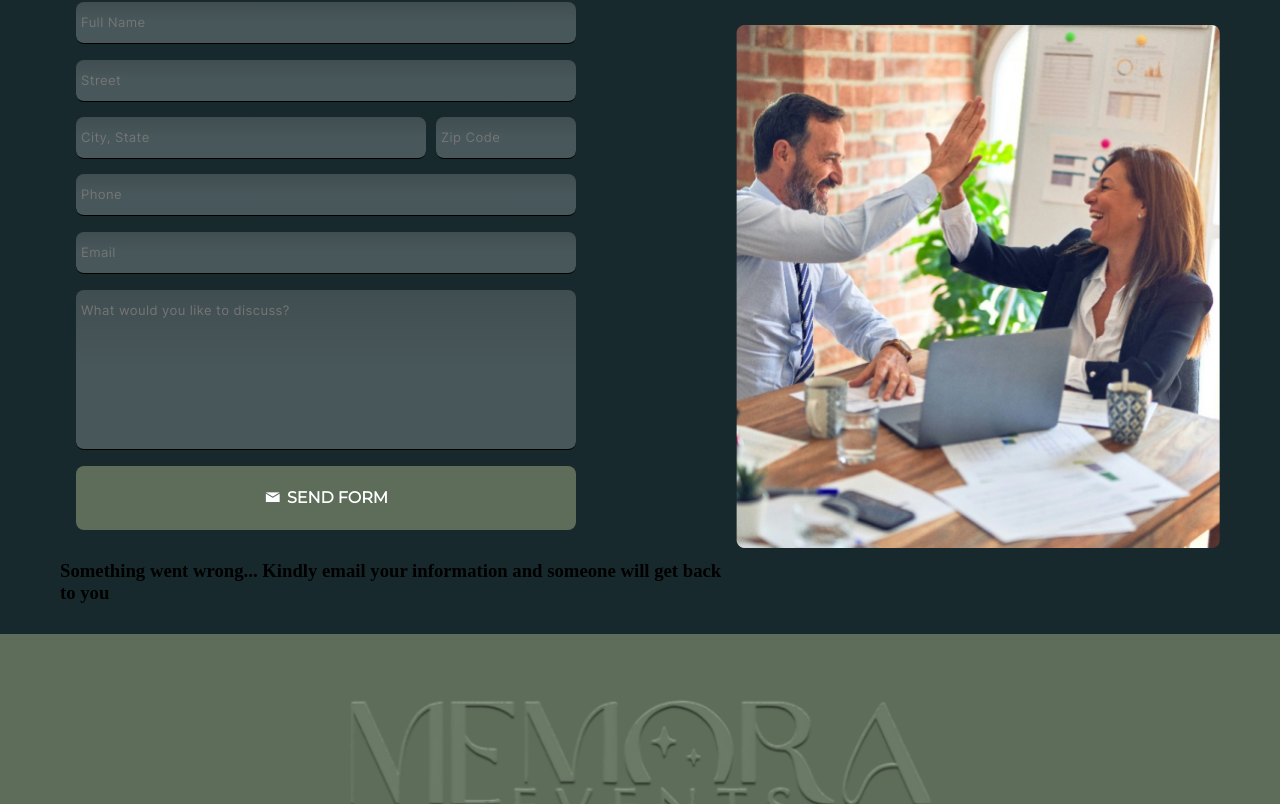
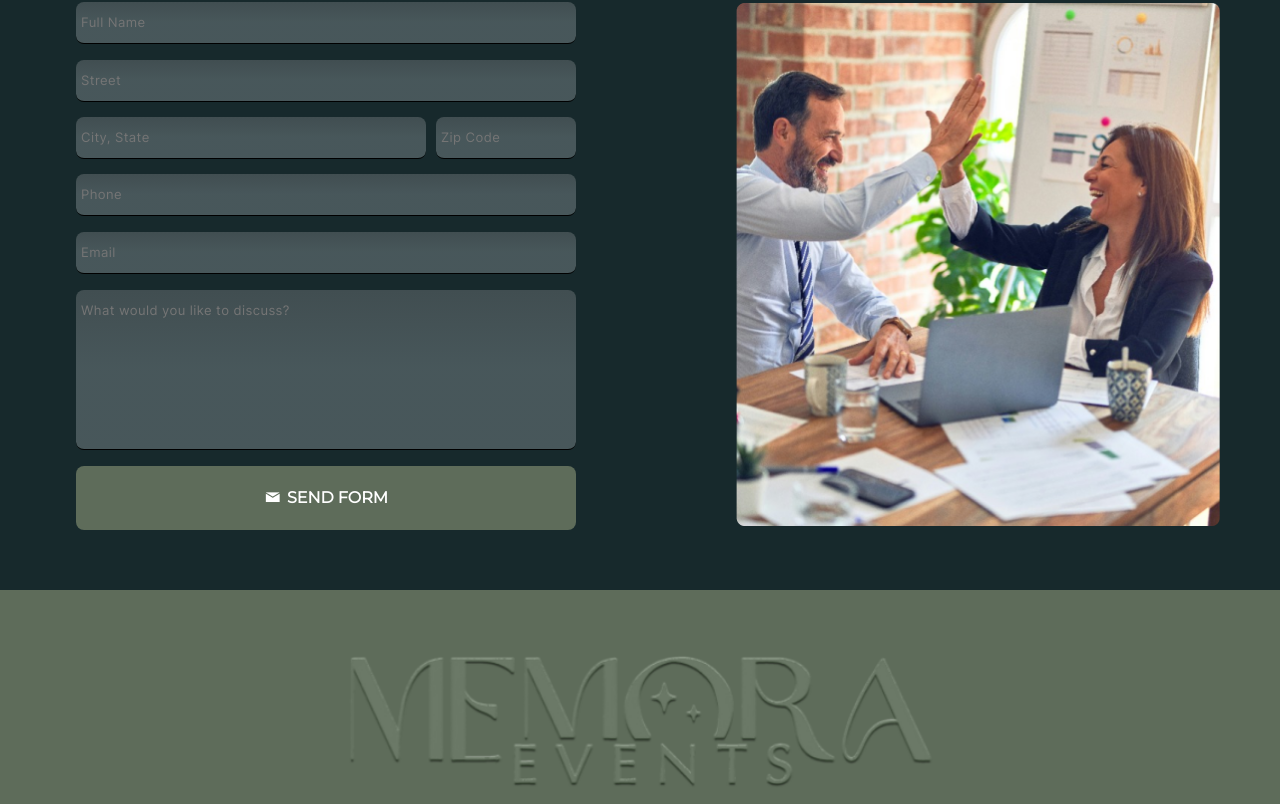
Before and after one commit to V-School-Module-7/memora, a React (Vite) app in the folder memora/: page / in a window 1280 px wide. Shown: the part 4385-5189 px from the top of the page. Built offline with nearby package versions, Linux system fonts and the light colour scheme.

Commit message:
removed error message rendering

```diff
--- a/memora/src/components/Form.jsx
+++ b/memora/src/components/Form.jsx
@@ -16,7 +16,7 @@ export default function Form() {
   const [inputs, setInputs] = useState(initInputs)
   const [loading, setLoading] = useState(false)
   const [emailSent, setEmailSent] = useState(false)
-  const [errorMsg, setErrorMsg] = useState(true)
+  const [errorMsg, setErrorMsg] = useState(false)
 
   function handleChange(event) {
     const { name, value } = event.target
```
